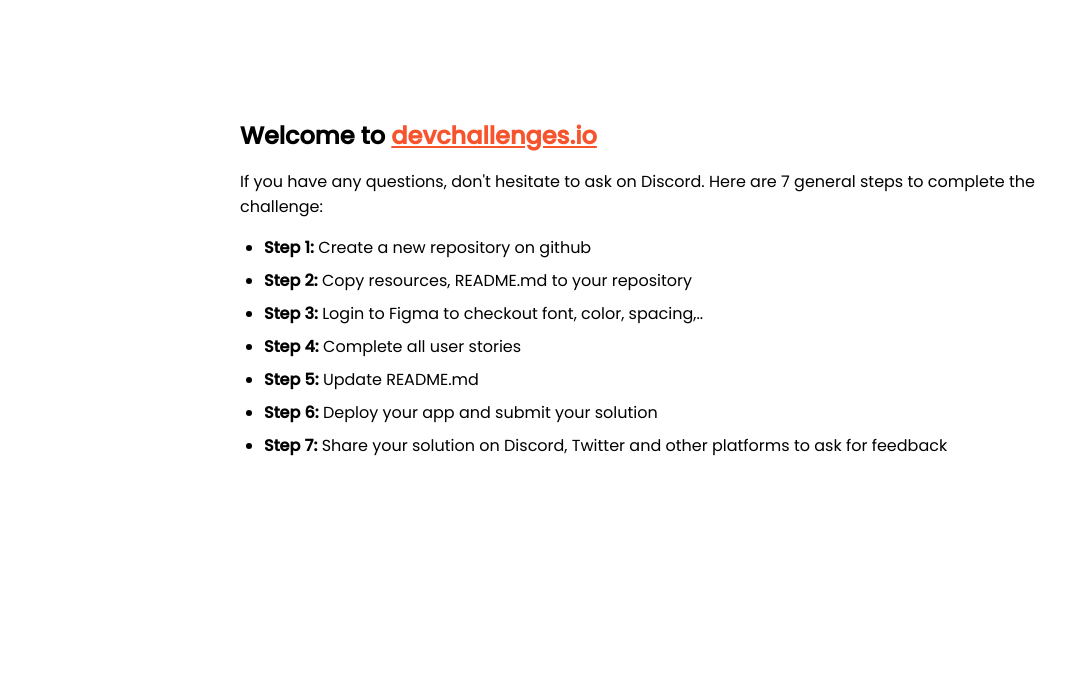
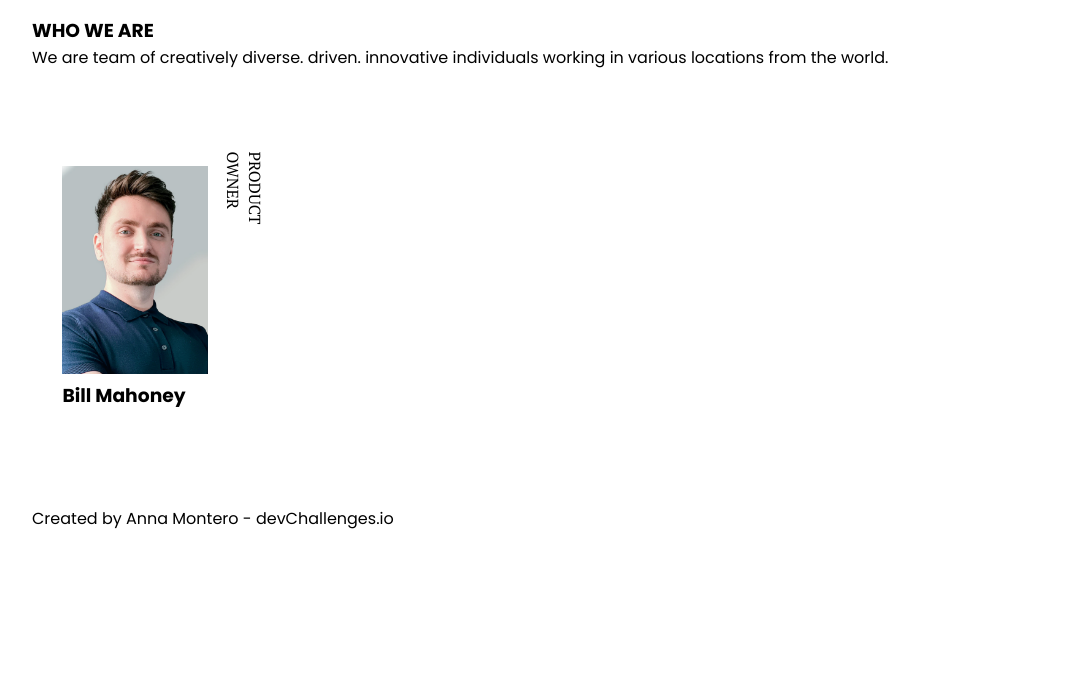
Before and after one commit to Bluechai03/my-team-page-challenge, a plain HTML site: page index.html in a window 1280 px wide. Shown: the part 122-800 px from the top of the page, without its empty margins (0-1066 px from the left). Drawn offline with Linux system fonts and the light colour scheme.

Commit message:
Start design and work on layout

```diff
--- a/index.html
+++ b/index.html
@@ -8,88 +8,65 @@
   maximum-scale=5"
     />
 
-    <link rel="icon" href="devchallenges.png" />
-
+    <link rel="preconnect" href="https://fonts.googleapis.com" />
+    <link rel="preconnect" href="https://fonts.gstatic.com" crossorigin />
     <link
-      rel="shortcut icon"
-      type="image/x-icon"
-      href="https://devchallenges.io/"
-    />
-
-    <link
-      href="https://fonts.googleapis.com/css2?family=Poppins:wght@400;500&display=swap"
+      href="https://fonts.googleapis.com/css2?family=PT+Serif:wght@400;700&family=Poppins:wght@400;700&display=swap"
       rel="stylesheet"
     />
 
-    <title>Devchallenges</title>
-
-    <style>
-      body {
-        font-family: "Poppins", sans-serif;
-      }
-
-      ul {
-        padding-left: 24px;
-      }
-
-      li {
-        margin-bottom: 8px;
-      }
-
-      .welcome {
-        max-width: 800px;
-        margin: 0 auto;
-      }
-
-      .welcome-text {
-        margin-top: 30vh;
-        font-weight: 500;
-      }
-
-      .welcome-text p {
-        font-size: 1rem;
-        font-weight: 400;
-      }
-
-      .welcome-text h1 {
-        font-size: 1.5rem;
-      }
-
-      .welcome-text a {
-        color: #f7542e;
-      }
-    </style>
+    <link rel="stylesheet" href="css/style.css" />
+    <title>My Team Page</title>
   </head>
-  <body>
-    <div class="welcome">
-      <div class="welcome-text">
-        <h1>
-          Welcome to
-          <a href="https://devchallenges.io/" target="_blank"
-            >devchallenges.io</a
-          >
-        </h1>
-
-        <p>
-          If you have any questions, don't hesitate to ask on Discord. Here are
-          7 general steps to complete the challenge:
+  <body class="container">
+    <header class="header">
+      <div class="col">
+        <h1 class="header__title">The creative crew</h1>
+      </div>
+      <div class="col">
+        <h3 class="header__title--small">Who we are</h3>
+        <p class="header__desc">
+          We are team of creatively diverse. driven. innovative individuals
+          working in various locations from the world.
         </p>
       </div>
-
-      <ul>
-        <li><b>Step 1:</b> Create a new repository on github</li>
-        <li><b>Step 2:</b> Copy resources, README.md to your repository</li>
-        <li>
-          <b>Step 3:</b> Login to Figma to checkout font, color, spacing,..
-        </li>
-        <li><b>Step 4:</b> Complete all user stories</li>
-        <li><b>Step 5:</b> Update README.md</li>
-        <li><b>Step 6:</b> Deploy your app and submit your solution</li>
-        <li>
-          <b>Step 7:</b> Share your solution on Discord, Twitter and other
-          platforms to ask for feedback
-        </li>
-      </ul>
-    </div>
+    </header>
+    <main class="grid">
+      <div class="member">
+        <div class="col">
+          <img src="photo1.png" alt="" />
+          <h3 class="member__name">Bill Mahoney</h3>
+        </div>
+        <p class="member__position">Product owner</p>
+      </div>
+      <!-- <div class="member">
+        <p class="member__position">Art Director</p>
+        <img src="photo2.png" alt="" />
+        <h3 class="member__name">Saba Cabrera</h3>
+      </div>
+      <div class="member">
+        <p class="member__position">Tech Lead</p>
+        <img src="photo3.png" alt="" />
+        <h3 class="member__name">Shae Le</h3>
+      </div>
+      <div class="member">
+        <p class="member__position">UX Designer</p>
+        <img src="photo4.png" alt="" />
+        <h3 class="member__name">Skylah Lu</h3>
+      </div>
+      <div class="member">
+        <p class="member__position">Developer</p>
+        <img src="photo5.png" alt="" />
+        <h3 class="member__name">Griff Richards</h3>
+      </div>
+      <div class="member">
+        <p class="member__position">Developer</p>
+        <img src="photo6.png" alt="" />
+        <h3 class="member__name">Stan John</h3>
+      </div> -->
+    </main>
+    <footer>
+      <p>Created by Anna Montero - devChallenges.io</p>
+    </footer>
   </body>
 </html>
--- /dev/null
+++ b/scss/style.scss
@@ -0,0 +1,61 @@
+*::before,
+*::after {
+  box-sizing: border-box;
+}
+
+// font-family: 'Poppins', sans-serif;
+// font-family: 'PT Serif', serif;
+
+body {
+  //   display: flex;
+  //   flex-flow: row wrap;
+  width: 95%;
+  margin: 0 auto;
+  font-family: "Poppins", sans-serif;
+}
+
+p,
+h1,
+h2,
+h3 {
+  margin: 0;
+  padding: 0;
+}
+
+img {
+  max-width: 100%;
+}
+
+.header {
+  margin: 4rem 0;
+  &__title {
+    font-family: "PT Serif", serif;
+    margin: 2rem 0;
+    &--small {
+      text-transform: uppercase;
+    }
+  }
+}
+
+.grid {
+  /* Supports Grid */
+  width: 95%;
+  margin: 0 auto 4rem;
+  display: grid;
+  grid-template-columns: repeat(auto-fill, minmax(200px, 1fr));
+  grid-auto-rows: minmax(150px, auto);
+  grid-gap: 1em;
+}
+
+.member {
+  display: flex;
+  padding: 2rem 0;
+  &__position {
+    display: inline-block;
+    // white-space: nowrap;
+    align-self: flex-start;
+    font-family: "PT Serif", serif;
+    text-transform: uppercase;
+    transform: rotate(90deg);
+  }
+}
```
Also changed, not shown: css/style.css (added), 1 other file.
